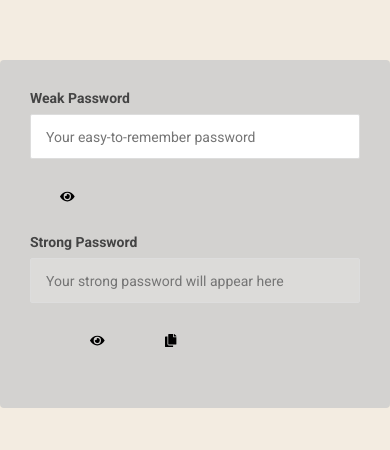
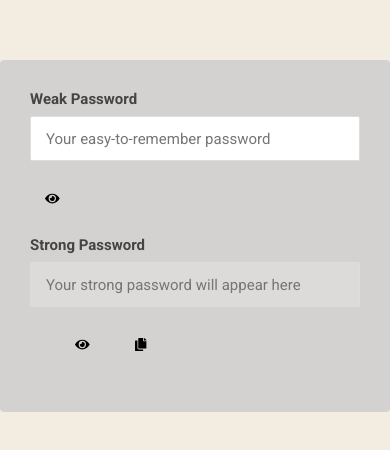
Before and after one commit to siqueiralex/password-transformer, a Next.js app: page / in a window 390 px wide. Shown: the part 120-570 px from the top of the page. Built offline with nearby package versions, Linux system fonts and the light colour scheme.

Commit message:
adding responsivity

```diff
--- a/pages/index.js
+++ b/pages/index.js
@@ -73,6 +73,8 @@ export default function Home() {
       </div>
   )
 }
+
+
 
 function shuffle(ar,seed){
   let numbers = [];
--- a/styles/globals.css
+++ b/styles/globals.css
@@ -47,7 +47,7 @@ button {
 }
 
 .generator .form label {
-    font-size: 14px;
+    font-size: 15px;
     color: #444;
     font-weight: bold;
     margin-bottom: 8px;
@@ -59,7 +59,7 @@ button {
     border-radius: 2px;
     height: 45px;
     padding: 0 15px;
-    font-size: 14px;
+    font-size: 15px;
     min-width: 80%;
 }
 
@@ -69,7 +69,7 @@ button {
       flex-direction: column;
     }
 
-    .generator i, span {
+    i, span {
         margin: 30px;
     }
 
```
